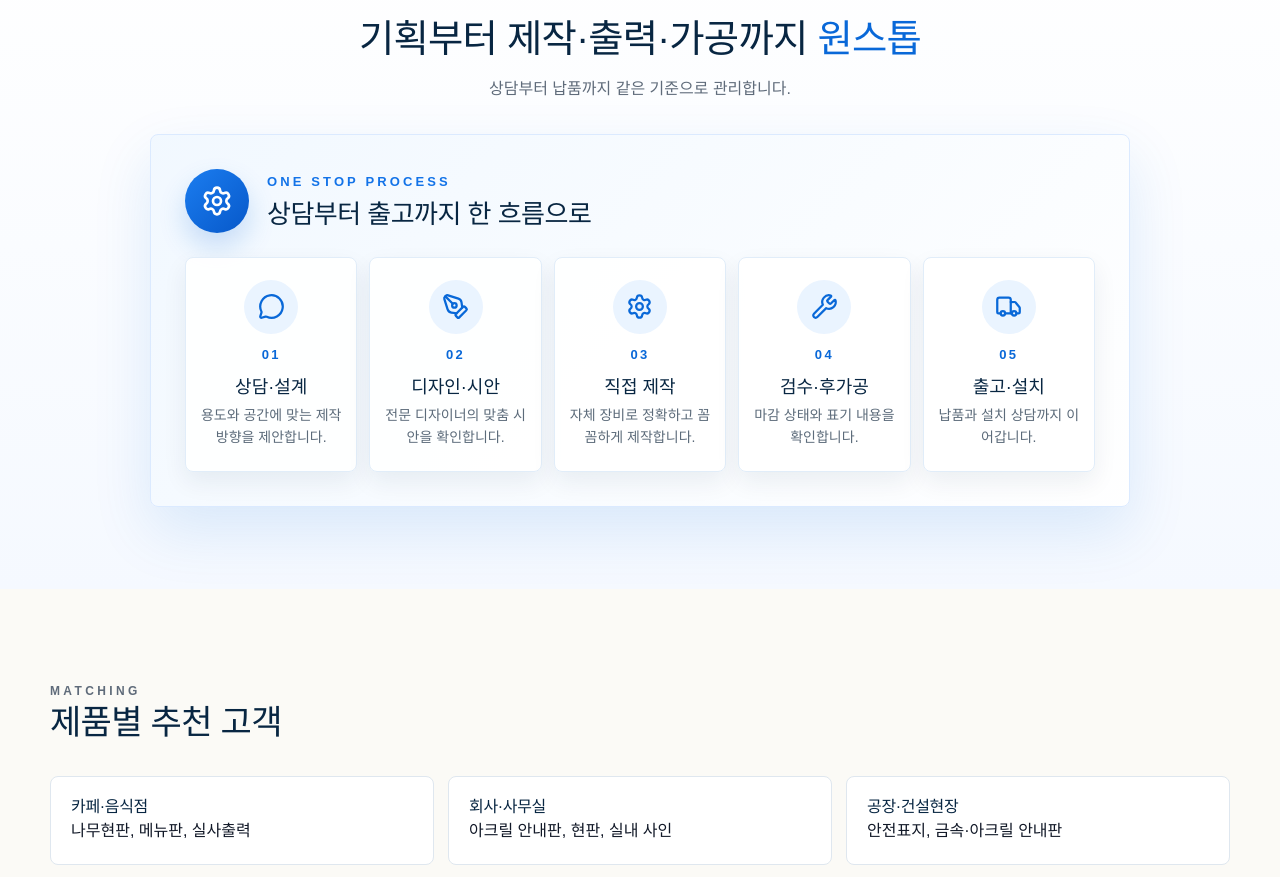
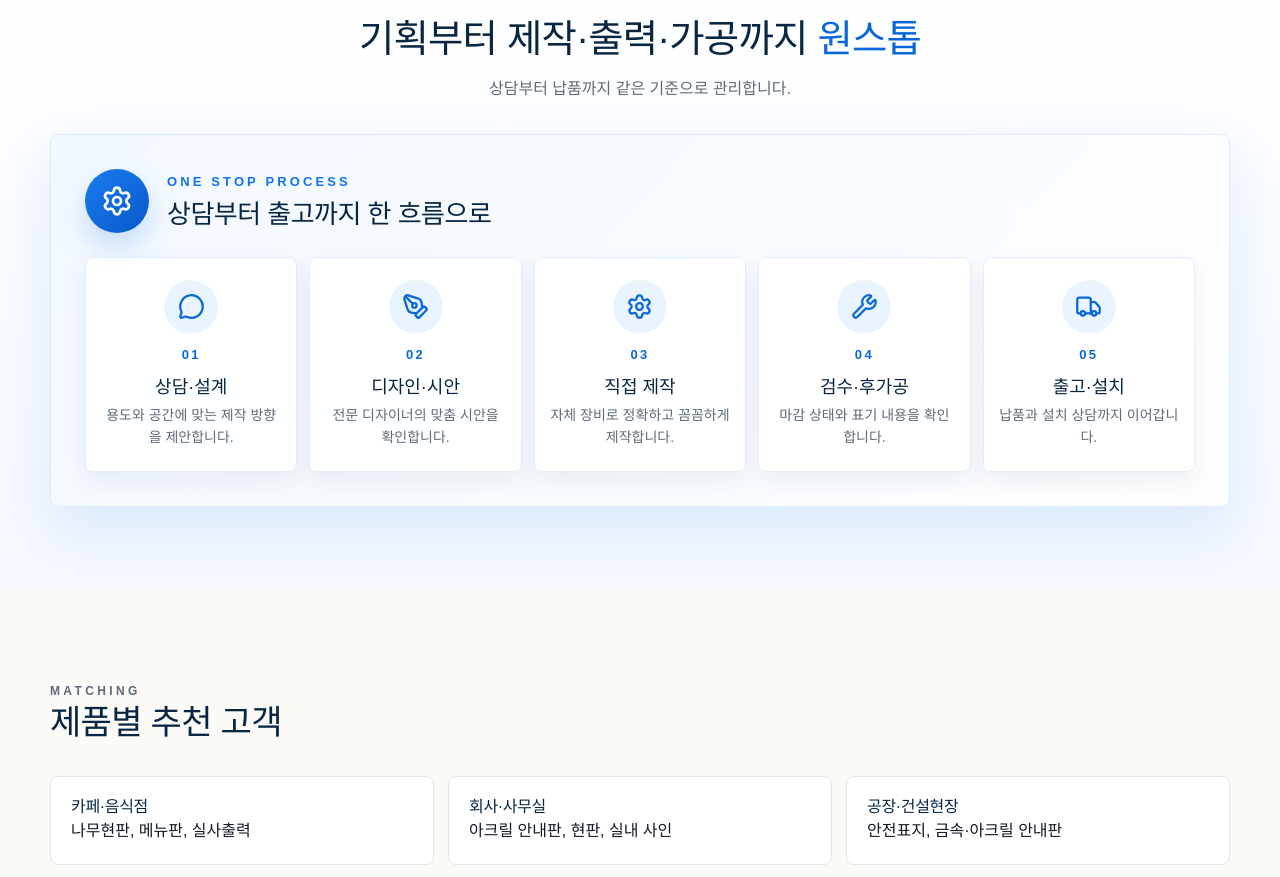
Before and after one commit to sg40331-afk/dmdnp0909, a Next.js app: page / in a window 1280 px wide. Shown: the part 2504-3381 px from the top of the page. Built offline with nearby package versions, Linux system fonts and the light colour scheme.

Commit message:
Match process panel width

```diff
--- a/app/globals.css
+++ b/app/globals.css
@@ -129,7 +129,7 @@ h1, h2, h3 { color: var(--navy); line-height: 1.25; letter-spacing: -.02em; }
 .process-showcase-heading h2 { margin: 0; font-size: clamp(31px, 3vw, 42px); }
 .process-showcase-heading h2 span { color: var(--blue); }
 .process-showcase-heading > p:not(.kicker) { margin: 12px auto 0; max-width: 560px; color: var(--muted); }
-.process-panel { position: relative; max-width: 980px; margin-inline: auto; padding: 34px; border: 1px solid #dbeaff; border-radius: 8px; background: linear-gradient(135deg, rgba(241,248,255,.96), rgba(255,255,255,.94)); box-shadow: 0 24px 60px rgba(9,104,216,.12); }
+.process-panel { position: relative; width: 100%; margin-inline: auto; padding: 34px; border: 1px solid #dbeaff; border-radius: 8px; background: linear-gradient(135deg, rgba(241,248,255,.96), rgba(255,255,255,.94)); box-shadow: 0 24px 60px rgba(9,104,216,.12); }
 .process-panel-title { display: flex; align-items: center; gap: 18px; margin-bottom: 24px; }
 .process-panel-title > span { width: 64px; height: 64px; border-radius: 50%; display: inline-grid; place-items: center; color: #fff; background: linear-gradient(135deg, #1b7df0, #0758c9); box-shadow: 0 14px 28px rgba(9,104,216,.2); }
 .process-panel-title svg { width: 32px; height: 32px; }
```
